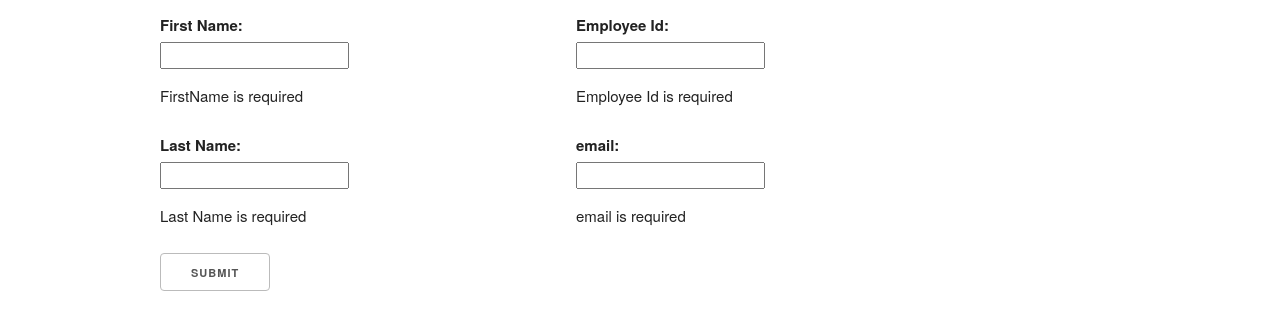
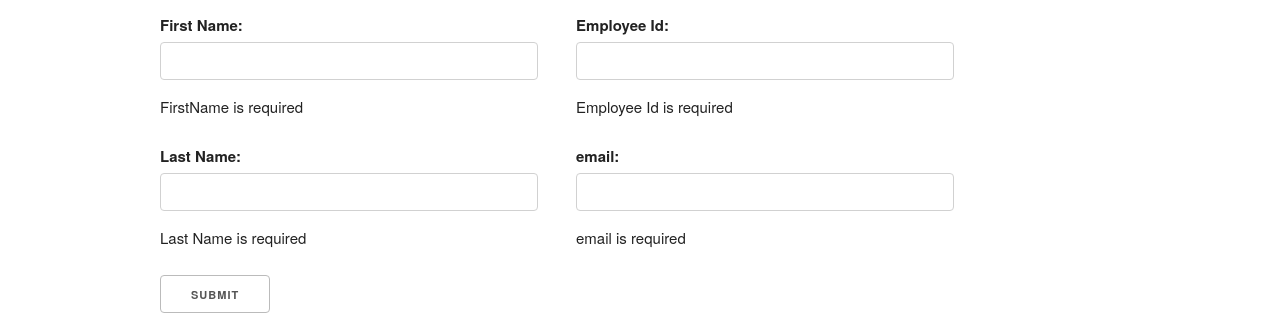
Before and after one commit to isatya11/electroncrud_1.0, an Electron app: page index.html in a window 1280 px wide. Shown: the part 154-475 px from the top of the page. Drawn offline with nearby package versions, Linux system fonts and the light colour scheme; no server answers.

Commit message:
lname & email with css

```diff
--- a/index.html
+++ b/index.html
@@ -20,24 +20,24 @@
         <div class="row">
           <div class="five columns">
             <label for="firstname">First Name:</label>
-            <input v-model="form.firstname" id="firstname">
+            <input class="u-full-width" v-model="form.firstname" id="firstname" type="text">
             <p v-if="$v.form.firstname.$invalid" class="error-message">FirstName is required</p>
           </div>
           <div class="five columns">
             <label for="emp_id">Employee Id:</label>
-            <input v-model.number="form.emp_id" id="emp_id">
+            <input class="u-full-width" v-model.number="form.emp_id" id="emp_id" type="number">
             <p v-if="$v.form.emp_id.$invalid" class="error-messemp_id">Employee Id is required</p>
           </div>
         </div>
         <div class="row">
           <div class="five columns">
             <label for="lastname">Last Name:</label>
-            <input v-model="form.lastname" id="lastname">
+            <input class="u-full-width" v-model="form.lastname" id="lastname" type="text">
             <p v-if="$v.form.lastname.$invalid" class="error-message">Last Name is required</p>
           </div>
           <div class="five columns">
             <label for="email">email:</label>
-            <input v-model="form.email" id="email">
+            <input class="u-full-width" v-model="form.email" id="email" type="text">
             <p v-if="$v.form.email.$invalid" class="error-message">email is required</p>
           </div>
         </div>
```
